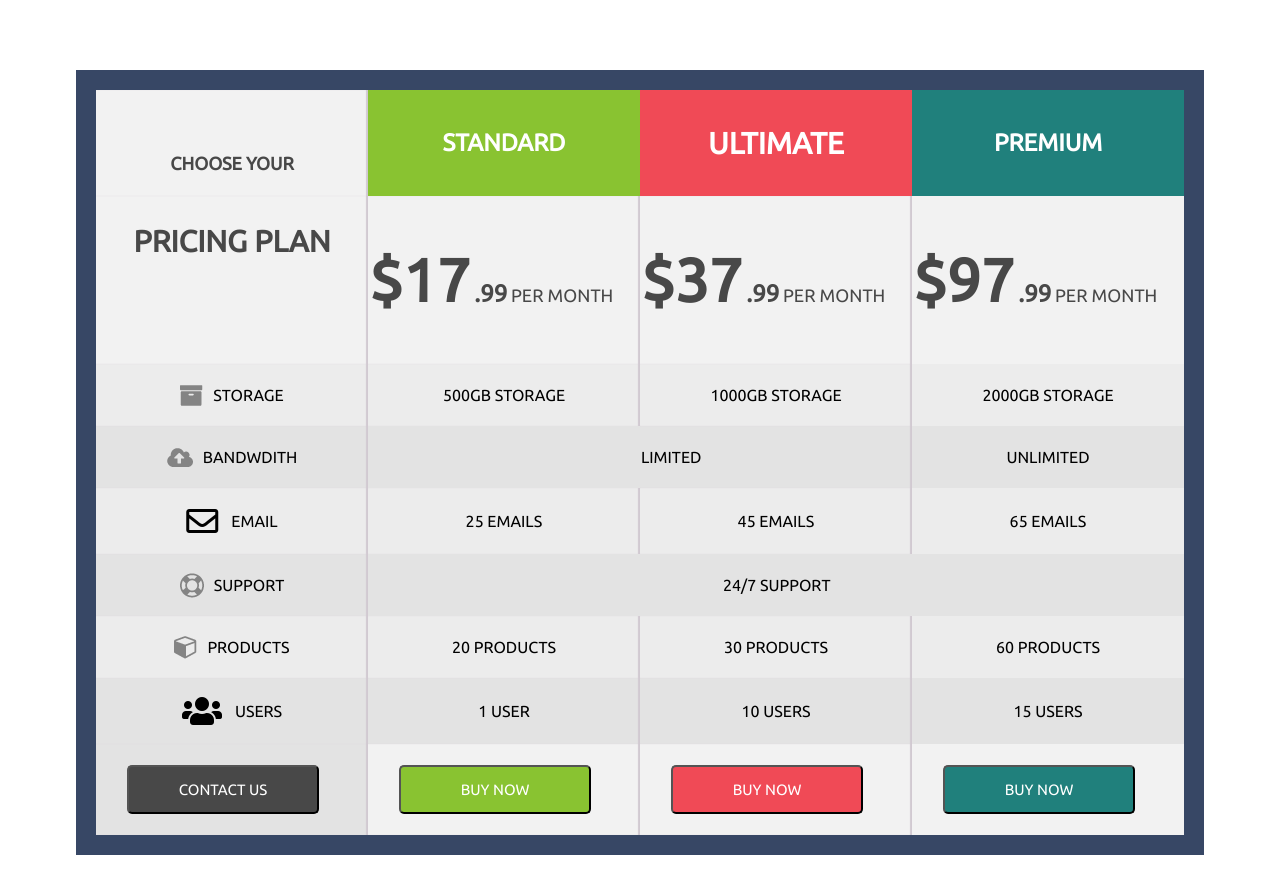
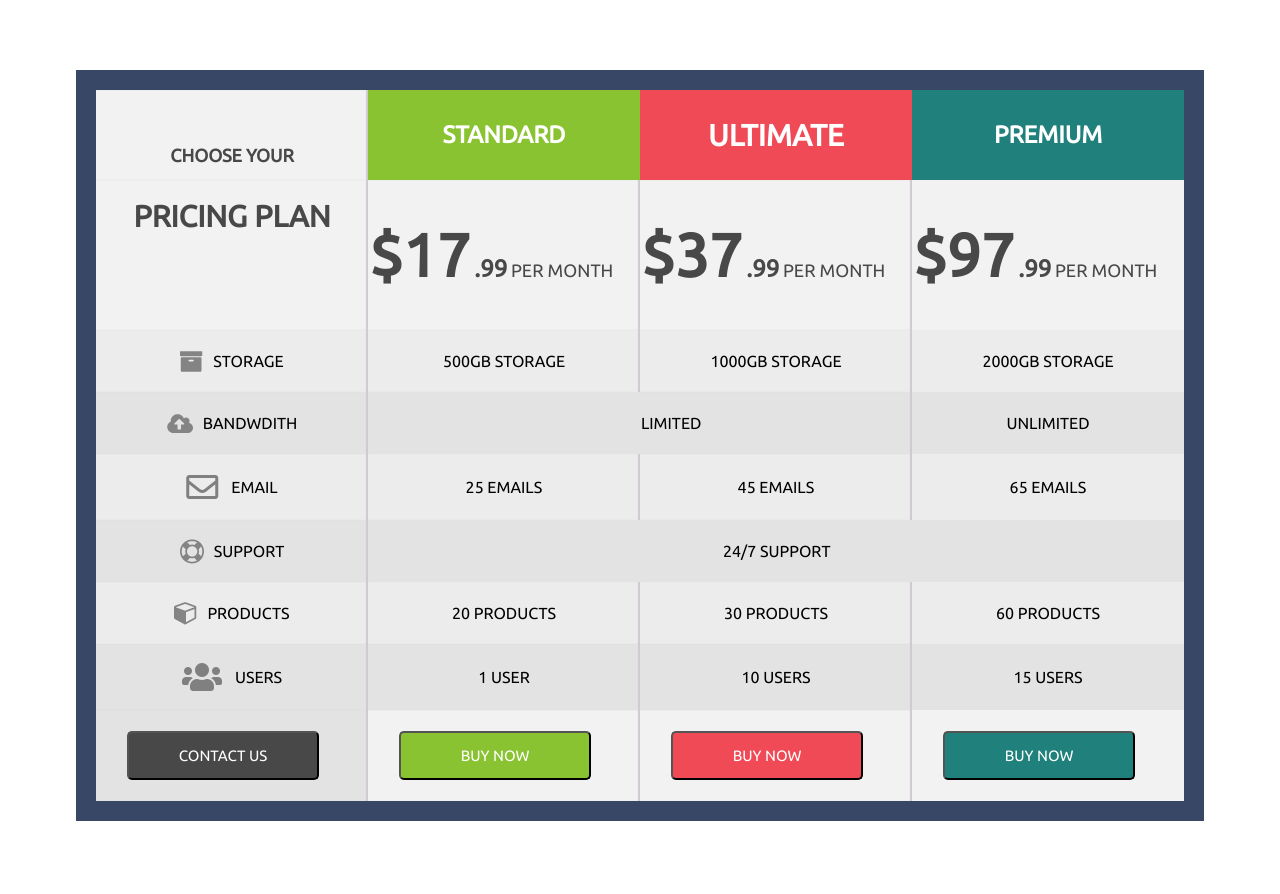
Before and after one commit to kor1k/FE_HW_5_final_version, a plain HTML site: page src/index.html in a window 1280 px wide. Drawn offline with Linux system fonts and the light colour scheme.

Commit message:
changed some colors and line-height value.

```diff
--- a/src/index.html
+++ b/src/index.html
@@ -85,7 +85,7 @@
 
         <tr>
             <td class="boxShad1 lightgray_bc">
-                <p class="text_in_td_centered"><i class="far fa-2x fa-envelope"></i>EMAIL</p>
+                <p class="text_in_td_centered"><i class="far fa-2x fa-envelope" style="color: gray"></i>EMAIL</p>
             </td>
             <td class="boxShad1 lightgray_bc">
                 <p class="text_in_td_centered"> 25 EMAILS </p>
@@ -131,7 +131,7 @@
         <tr>
             <td class="boxShad3 gray_bc">
 
-                <p class="text_in_td_centered"><i class="fas fa-2x fa-users"></i> USERS</p>
+                <p class="text_in_td_centered"><i class="fas fa-2x fa-users" style="color: gray"></i> USERS</p>
             </td>
             <td class="boxShad4 gray_bc">
                 <p class="text_in_td_centered"> 1 USER</p>
--- a/src/style.css
+++ b/src/style.css
@@ -145,7 +145,7 @@ table {
 
 .text_in_td_centered {
     /*padding-left: 10px;*/
-
+    line-height: 0px;
     display: flex;
     justify-content: center;
     align-items: center;
```
